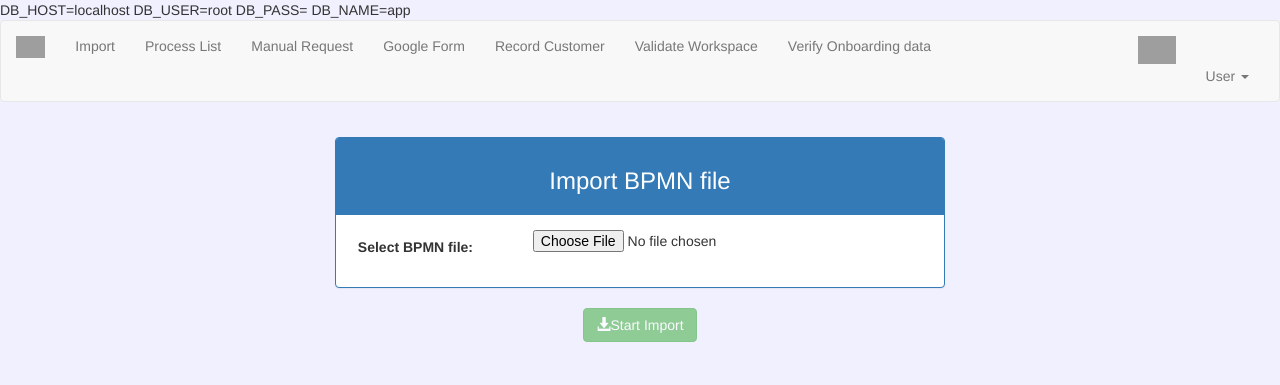
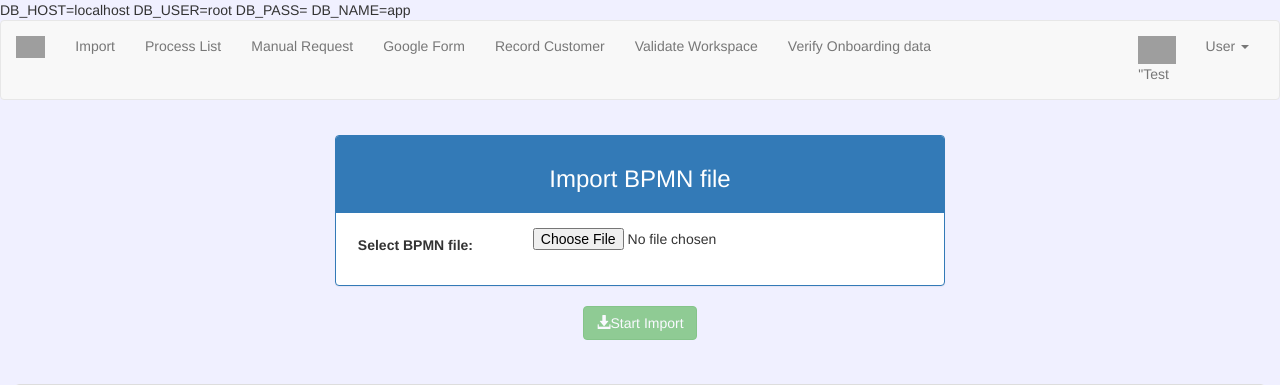
Before and after one commit to ProcessMaker/pmio-examples, a PHP site: page /index.php?user=Test in a window 1280 px wide. Shown: the top 385 px of the page. Run offline with PHP 8.4, Linux system fonts and the light colour scheme; data that the repository does not hold is empty; grey boxes are pictures that could not be loaded.

Commit message:
added avatars

```diff
--- a/header.php
+++ b/header.php
@@ -29,7 +29,7 @@
 
       </ul>
       <ul class="nav navbar-nav navbar-right">
-        <li><a href="#"><img height="28" src="<?php echo $avatar;?><br>"<?php echo $user;?></a></li>
+        <li><a href="#"><img height="28" src="<?php echo $avatar;?>"><br>"<?php echo $user;?></a></li>
         <li class="dropdown">
           <a href="#" class="dropdown-toggle" data-toggle="dropdown" role="button" aria-haspopup="true" aria-expanded="false">User <span class="caret"></span></a>
           <ul class="dropdown-menu">
```
